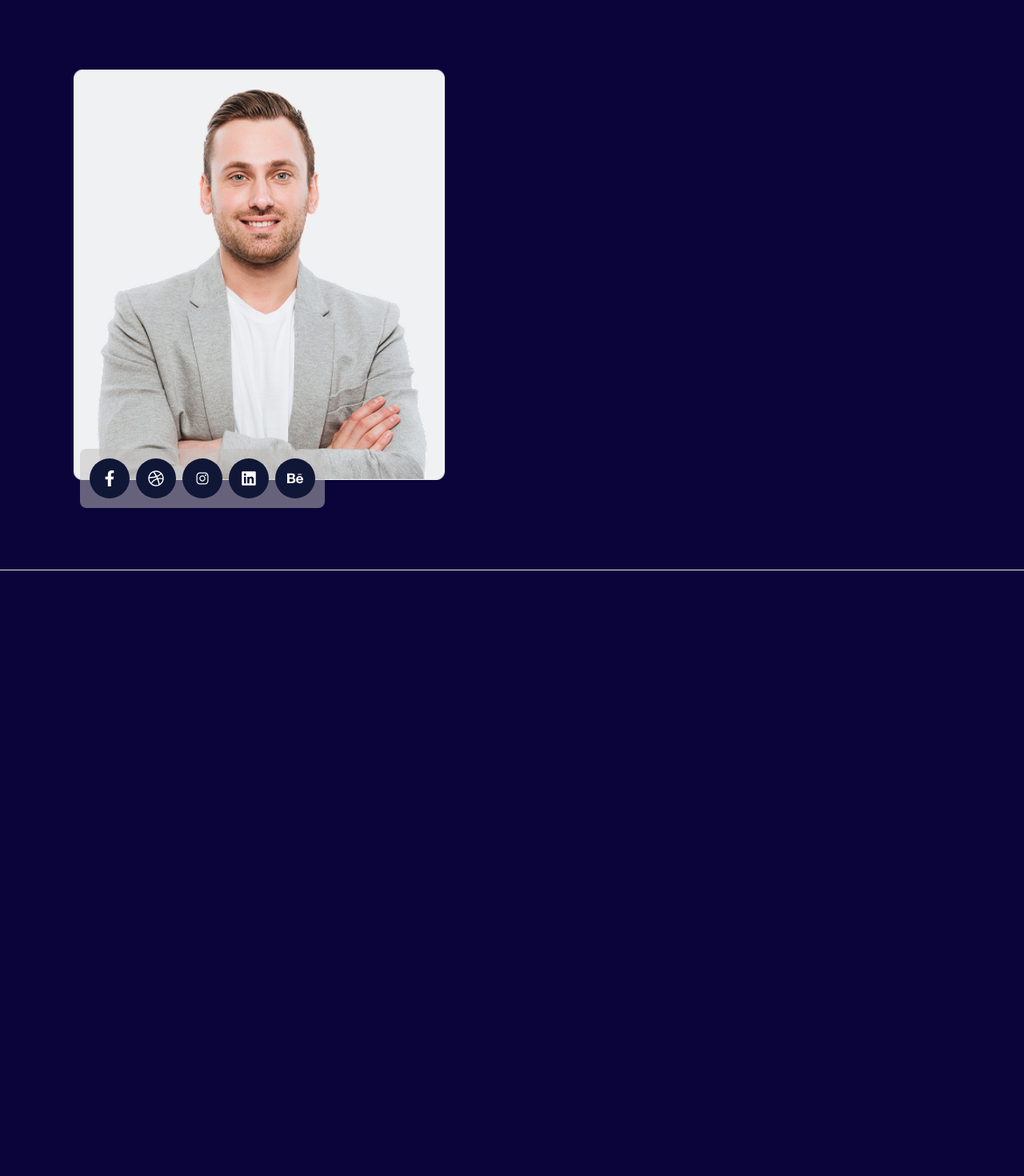
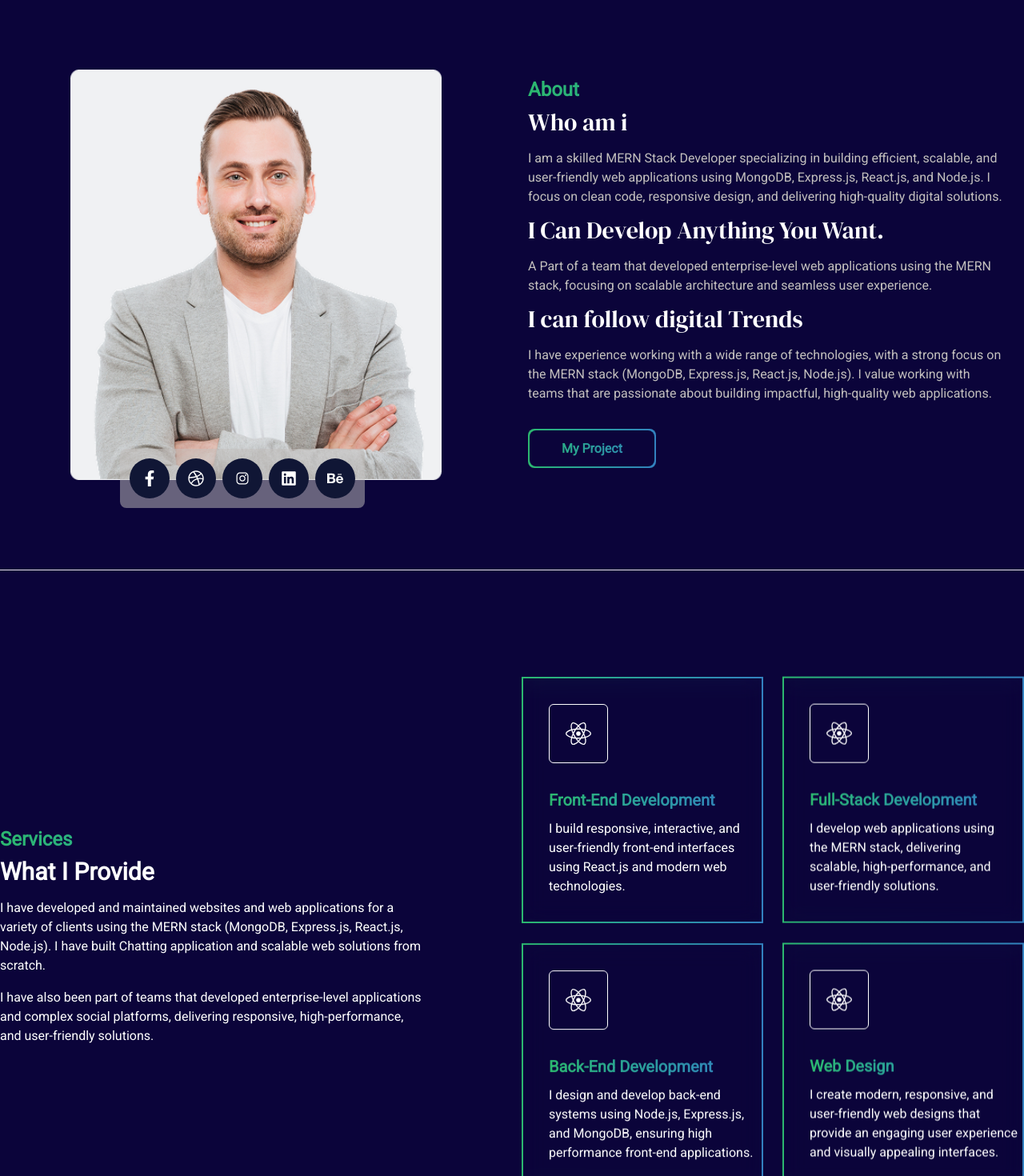
Before and after one commit to hamimsardardev/portfolio, a Next.js app: page / in a window 1280 px wide. Shown: the part 1100-2570 px from the top of the page at 80% size. Before the commit the page ends 1813 px from the top, so only its background shows below. Built offline with nearby package versions, Linux system fonts and the light colour scheme.

Commit message:
services part responsive

```diff
--- a/src/app/components/aboutPart.tsx
+++ b/src/app/components/aboutPart.tsx
@@ -10,14 +10,13 @@ const AboutPart = () => {
     <>
       <section>
         <div className="container">
-
-          <div className="grid grid-cols-1 md:grid-cols-2 lg:grid-cols-2 gap-10 md:gap-6 items-center border-t border-b border-seconerycolor py-[80px] md:py-[100px] lg:py-[112px] px-5">
+          <div className="grid grid-cols-1 gap-12 md:grid-cols-2 lg:grid-cols-2 lg:gap-10 md:gap-6 items-center border-t border-b border-seconerycolor py-[80px] md:py-[100px] lg:py-[112px] px-5">
             <div className="relative flex justify-center">
               <motion.div
                 initial={{ opacity: 0, scale: 0.5 }}
                 whileInView={{ opacity: 1, scale: 1 }}
                 transition={{ duration: 1.5 }}
-                 className="w-full max-w-[400px] sm:max-w-[450px] md:max-w-[500px] lg:max-w-[464px]"
+                className="w-full max-w-[400px] sm:max-w-[450px] md:max-w-[500px] lg:max-w-[464px]"
               >
                 <Image
                   src="/professionimage.png"
@@ -25,7 +24,7 @@ const AboutPart = () => {
                   height={424}
                   width={464}
                 />
-                <div className="py-3 px-3 bg-primarytwo/50 inline-block rounded-[8px] absolute left-[35px] md:left-[30px] lg:left-[80px]  bottom-[-35px]">
+                <div className="py-3 px-3 bg-primarytwo/50 inline-block rounded-[8px] absolute left-[35px] bottom-[-25px] md:left-[30px] lg:left-[130px] lg:bottom-[-35px]">
                   <ul className="flex gap-1 lg:gap-2 ">
                     <li className="py-[10px] px-[10px] md:py-[12px] md:px-[12px] lg:py-[15px] lg:px-[15px] text-primary bg-[#101635] rounded-full hover:bg-[#193CB8] hover:text-primary hover:rounded-full">
                       <a href="">
@@ -56,7 +55,7 @@ const AboutPart = () => {
                 </div>
               </motion.div>
             </div>
-            {/* <div>
+            <div>
               <motion.div
                 initial={{ opacity: 0, scale: 0.5 }}
                 whileInView={{ opacity: 1, scale: 1 }}
@@ -66,49 +65,44 @@ const AboutPart = () => {
                   <h3 className="font-roboto text-[24px] font-semibold leading-[22px] bg-gradient-to-r from-[#2cb86f] to-[#3381bf] bg-clip-text text-transparent">
                     About
                   </h3>
-                  <h2 className="font-dmSans text-[30px] font-normal leading-[35px] mt-3 text-primary mb-4">
+                  <h2 className="font-dmSans text-[20px] leading-[20px] lg:text-[30px] font-normal lg:leading-[35px] mt-3 text-primary mb-4">
                     Who am i
                   </h2>
-                  <p className="font-roboto text-[16px] font-normal leading-[24px] text-primarytwo">
+                  <p className="font-roboto text-[14px] leading-[20px] lg:text-[16px] font-normal lg:leading-[24px] text-primarytwo">
                     I am a skilled MERN Stack Developer specializing in building
                     efficient, scalable, and user-friendly web applications
                     using MongoDB, Express.js, React.js, and Node.js. I focus on
                     clean code, responsive design, and delivering high-quality
                     digital solutions.
                   </p>
-                  <h2 className="font-dmSans text-[30px] font-normal leading-[35px] mt-3 text-primary mb-4">
+                  <h2 className="font-dmSans text-[20px] leading-[20px] lg:text-[30px] font-normal lg:leading-[35px] mt-3 text-primary mb-4">
                     I Can Develop Anything You Want.
                   </h2>
-                  <p className="font-roboto text-[16px] font-normal leading-[24px] text-primarytwo">
+                  <p className="font-roboto text-[14px] leading-[20px] lg:text-[16px] font-normal lg:leading-[24px] text-primarytwo">
                     A Part of a team that developed enterprise-level web
                     applications using the MERN stack, focusing on scalable
                     architecture and seamless user experience.
                   </p>
-                  <h2 className="font-dmSans text-[30px] font-normal leading-[35px] mt-3 text-primary mb-4">
+                  <h2 className="font-dmSans text-[20px] leading-[20px] lg:text-[30px] font-normal lg:leading-[35px] mt-3 text-primary mb-4">
                     I can follow digital Trends
                   </h2>
-                  <p className="font-roboto text-[16px] font-normal leading-[24px] text-primarytwo">
+                  <p className="font-roboto text-[14px] leading-[20px] lg:text-[16px] font-normal lg:leading-[24px] text-primarytwo">
                     I have experience working with a wide range of technologies,
                     with a strong focus on the MERN stack (MongoDB, Express.js,
                     React.js, Node.js). I value working with teams that are
                     passionate about building impactful, high-quality web
                     applications.
                   </p>
-                  <div className="flex gap-4 mt-8">
+                  <div className="mt-8">
                     <div className="p-[2px] rounded-[8px] bg-gradient-to-r from-[#2cb86f] to-[#3381bf] inline-block">
                       <div className="group rounded-[8px] bg-third hover:bg-secondery transition duration-300">
                         <button className="button">My Project</button>
                       </div>
                     </div>
-                    <div className="p-[2px] rounded-[8px] bg-gradient-to-r from-[#2cb86f] to-[#3381bf] inline-block">
-                      <div className="group rounded-[8px] bg-third hover:bg-secondery transition duration-300">
-                        <button className="button">Download CV</button>
-                      </div>
-                    </div>
                   </div>
                 </div>
               </motion.div>
-            </div> */}
+            </div>
           </div>
         </div>
       </section>
--- a/src/app/components/services.tsx
+++ b/src/app/components/services.tsx
@@ -6,7 +6,7 @@ import { motion } from "framer-motion";
 import { MotionProps } from "framer-motion";
 
 const Services = () => {
-  const floatAnimation: MotionProps["animate"]  = {
+  const floatAnimation: MotionProps["animate"] = {
     y: [0, -15, 0],
     transition: {
       duration: 1.5,
@@ -16,9 +16,9 @@ const Services = () => {
   };
   return (
     <>
-      <section>
+      <section className="px-3 lg:px-0">
         <div className="container">
-          <div className="grid grid-cols-2 justify-center items-center border-b-1 border-seconerycolor py-[140px]">
+          <div className="grid grid-cols-1 gap-6 md:grid-cols-2 lg:grid-cols-2 justify-center items-center border-b-1 border-seconerycolor py-[140px]">
             <motion.div
               initial={{ opacity: 0, y: 80, filter: "blur(8px)" }}
               whileInView={{ opacity: 1, y: 0, filter: "blur(0px)" }}
@@ -34,12 +34,12 @@ const Services = () => {
               <h2 className="font-roboto text-[30px] font-semibold leading-[35px] mt-3 text-primary mb-4">
                 What I Provide
               </h2>
-              <p className="font-roboto text-[16px] font-normal leading-[24px] text-primary w-[529px]">
+              <p className="font-roboto text-[14px] leading-[20px] lg:text-[16px] font-normal lg:leading-[24px] text-primary w-auto lg:w-[529px]">
                 I have developed and maintained websites and web applications
                 for a variety of clients using the MERN stack (MongoDB,
                 Express.js, React.js, Node.js). I have built Chatting
                 application and scalable web solutions from scratch.
-                <span className="block font-roboto text-[16px] font-normal leading-[24px] text-primary mt-4 w-[529px]">
+                <span className="block font-roboto text-[14px] leading-[20px] lg:text-[16px] font-normal lg:leading-[24px] text-primary w-auto lg:w-[529px] mt-4">
                   I have also been part of teams that developed enterprise-level
                   applications and complex social platforms, delivering
                   responsive, high-performance, and user-friendly solutions.
@@ -54,21 +54,21 @@ const Services = () => {
                 duration: 1.2,
                 ease: [0.25, 0.1, 0.25, 1],
               }}
-              className="grid grid-cols-2 gap-6"
+              className="grid grid-cols-1 md:grid-cols-2 lg:grid-cols-2 gap-6"
             >
               <motion.div
                 animate={floatAnimation}
                 className="p-[2px] hover:-translate-y-3 transition duration-300  bg-gradient-to-r from-[#2cb86f] to-[#3381bf] inline-block"
               >
                 <div className="group bg-third hover:bg-secondery transition duration-300">
-                  <div className="px-8 py-8 backdrop-blur-md  cursor-pointer">
-                    <div className=" py-[20px] px-[20px] border-1 border-primary inline-block rounded-[6px] mb-7 group-hover:bg-secondery">
+                  <div className="px-4 py-4 md:px-6 md:py-6 lg:px-8 lg:py-8 backdrop-blur-md  cursor-pointer">
+                    <div className="py-4 px-4 md:px- md:py-4 lg:py-[20px] lg:px-[20px] border-1 border-primary inline-block rounded-[6px] mb-7 group-hover:bg-secondery">
                       <FaReact className="h-[32px] w-[32px] text-primary group-hover:text-primary" />
                     </div>
-                    <h4 className="font-roboto text-[20px] font-semibold leading-[24px] bg-gradient-to-r from-[#2cb86f] to-[#3381bf] bg-clip-text text-transparent mb-3">
+                    <h4 className="font-roboto text-[16px] leading-[24px] lg:text-[20px] font-semibold lg:leading-[24px] bg-gradient-to-r from-[#2cb86f] to-[#3381bf] bg-clip-text text-transparent mb-3">
                       Front-End Development
                     </h4>
-                    <p className="font-roboto text-[16px] font-regular leading-[24px] text-primary w-[248px]">
+                    <p className="font-roboto text-[14px] leading-[20px] lg:text-[16px] font-normal lg:leading-[24px] text-primary w-auto lg:w-[248px]">
                       I build responsive, interactive, and user-friendly
                       front-end interfaces using React.js and modern web
                       technologies.
--- a/src/app/page.tsx
+++ b/src/app/page.tsx
@@ -40,8 +40,8 @@ const Home: React.FC = () => {
       <Navber />
       <Banner />
       <AboutPart />
-      {/* <Services />
-      <MySkill />
+      <Services />
+      {/* <MySkill />
       <Portfolio />
       <Experiance />
       <ProjectIdea />
```
